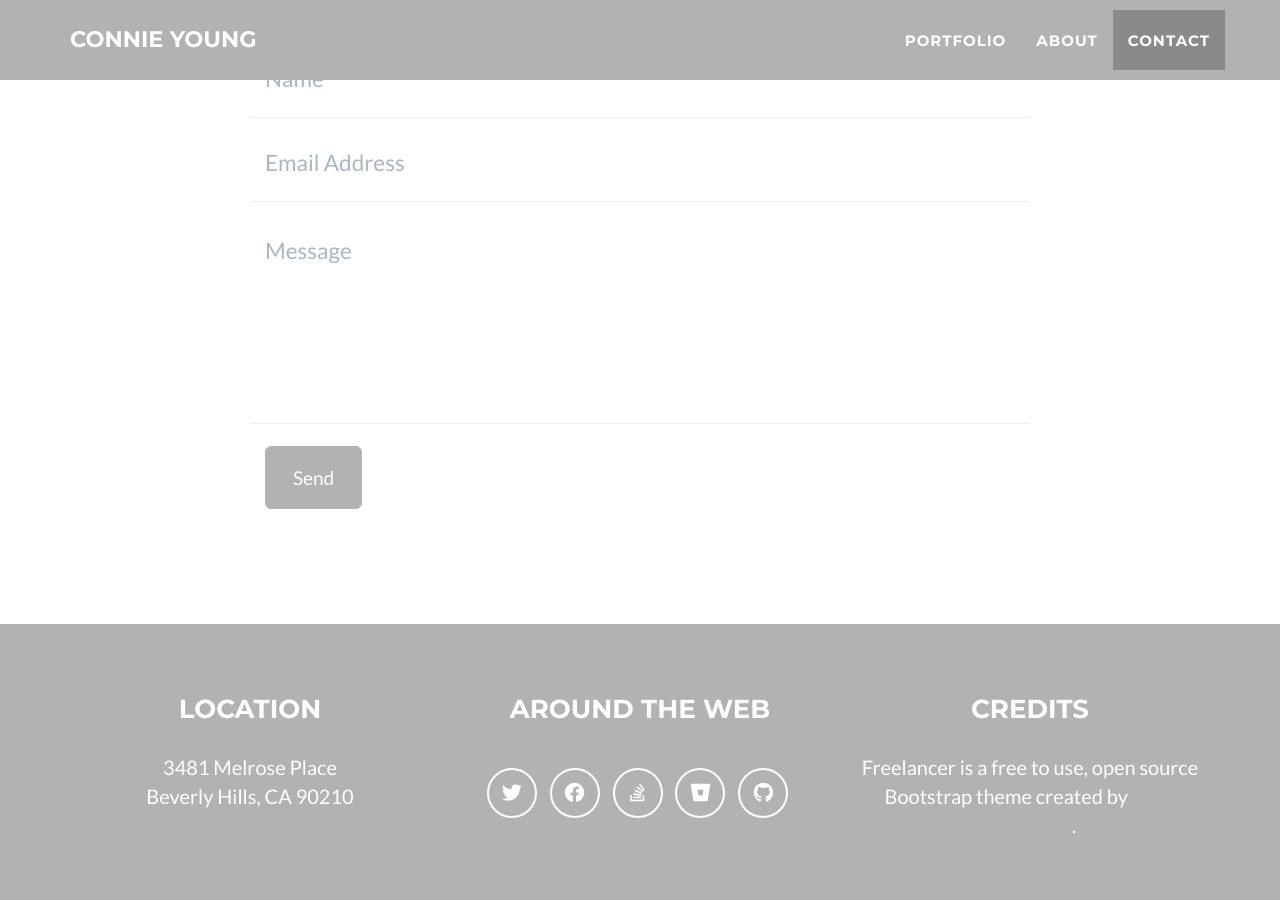
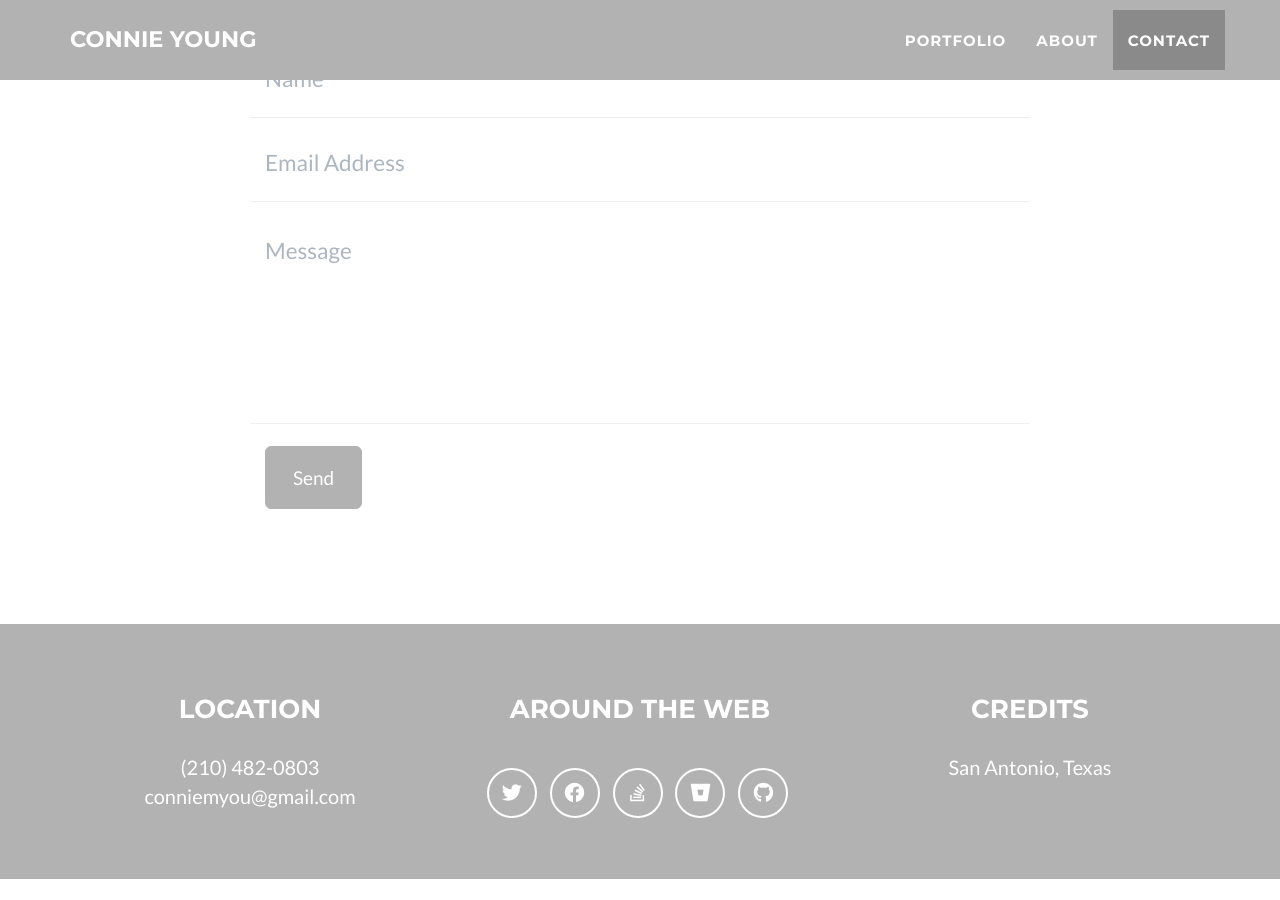
Before and after one commit to conniemyou/cyoung-portfolio, a Jekyll site: the page built from _posts/2014-07-18-project-1.markdown, in a window 1280 px wide and 900 px high, scrolled down 2326 px. Built offline with Jekyll 4.4.1, drawn with Linux system fonts in a browser that asks for light colours; after the commit the page ends 3205 px from its top, so only the background shows below that.

Commit message:
changing text

```diff
--- a/_config.yml
+++ b/_config.yml
@@ -52,11 +52,11 @@ social:
 
 # Postal address (add as many lines as necessary)
 address:
-  - line: 3481 Melrose Place
-  - line: Beverly Hills, CA 90210
+  - line: (210) 482-0803
+  - line: conniemyou@gmail.com
 
 # Credits content
-credits: 'Freelancer is a free to use, open source Bootstrap theme created by <a href="http://startbootstrap.com">Start Bootstrap</a>.'
+credits: 'San Antonio, Texas'
 
 # Build settings
 markdown: kramdown
```
